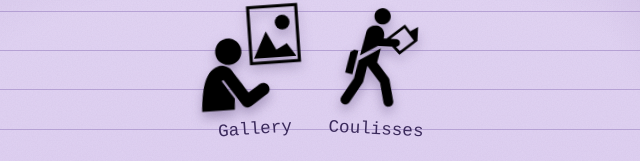
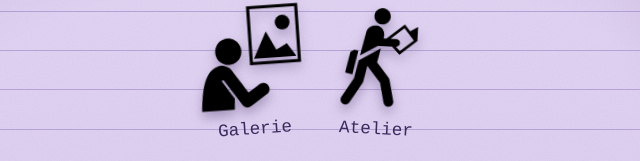
Before and after one commit to ella-des-cartes/elladescartes, a plain HTML site: page index.html in a window 1280 px wide. Shown: the part 146-307 px from the top of the page, 325-965 px from the left. Drawn offline with Linux system fonts and the light colour scheme; a web font is replaced by a local one.

Commit message:
Update index.html

```diff
--- a/index.html
+++ b/index.html
@@ -104,8 +104,8 @@
       <p>Une géomaticienne en quête de la bonne projection</p>
 
       <div class="ligne">
-        <a href="#" class="objet"><img class="dessin" src="image/gallery-1.svg" alt=""><span class="nom">Gallery</span></a>
-        <a href="#" class="objet"><img class="dessin" src="image/coulisse-1.svg" alt=""><span class="nom">Coulisses</span></a>
+        <a href="#" class="objet"><img class="dessin" src="image/gallery-1.svg" alt=""><span class="nom">Galerie</span></a>
+        <a href="#" class="objet"><img class="dessin" src="image/coulisse-1.svg" alt=""><span class="nom">Atelier</span></a>
       </div>
       <div class="ligne">
         <a href="#" class="objet grand"><img class="dessin" src="image/etudes-1.svg" alt=""><span class="nom">Études</span></a>
```
